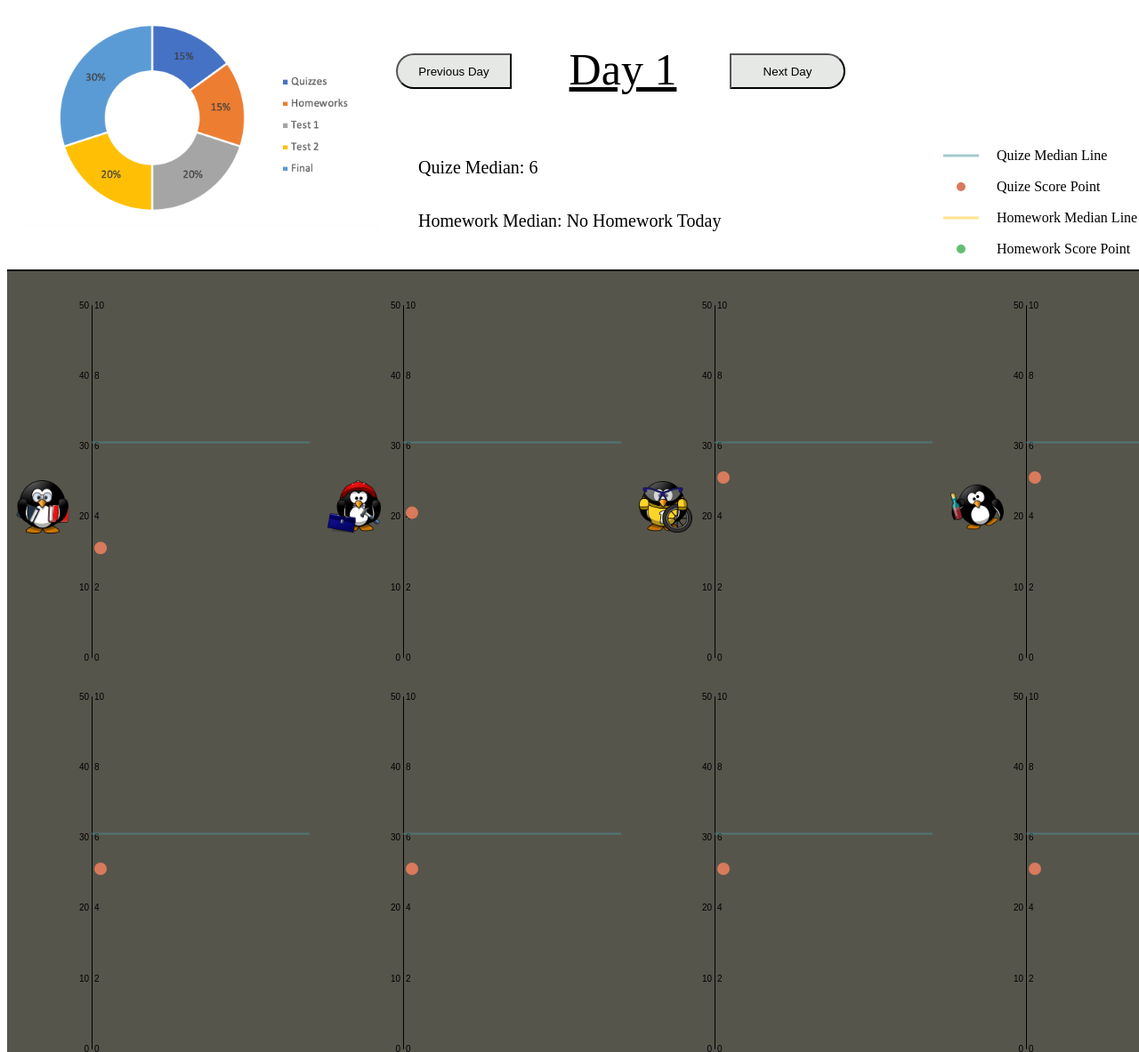
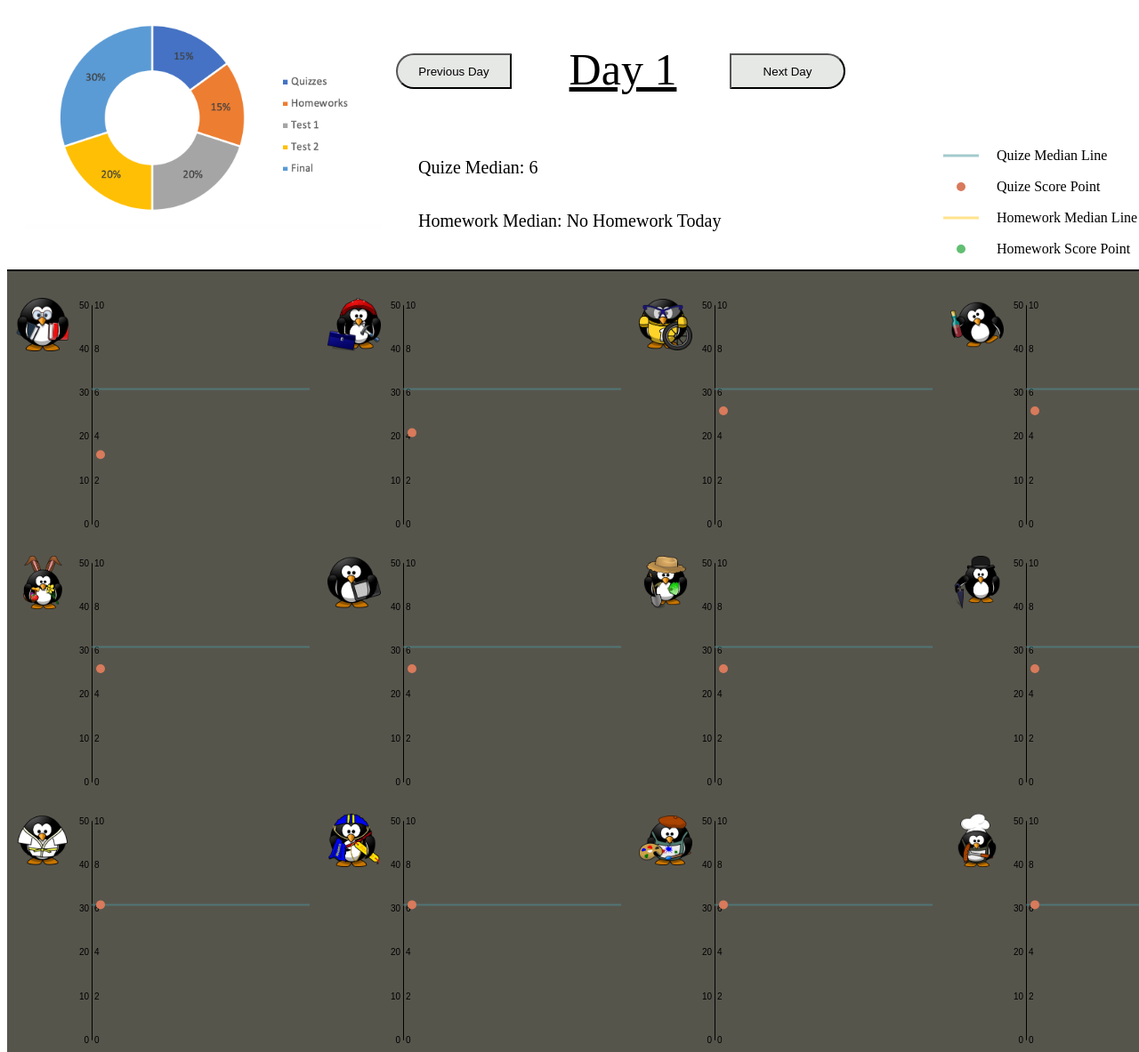
Before and after one commit to beckysx/Project2, a plain HTML site: page index.html in a window 1280 px wide. Shown: the part 275-1458 px from the top of the page at 89% size. Drawn offline with nearby package versions, Linux system fonts and the light colour scheme.

Commit message:
picture all set add on click

```diff
--- a/css.css
+++ b/css.css
@@ -71,3 +71,7 @@ left: 820px;
     top: 420px;
     left: 1050px;
 }
+
+.image{
+  cursor:pointer;
+}
--- a/js.js
+++ b/js.js
@@ -378,7 +378,7 @@ var getQuizeArray=function(d){
   // main chart fixed part
     var drawMainChart=function(d){
           // Student situation
-          var screen={width:1400/4,height:410};
+          var screen={width:1400/4,height:260};
           var margin = {top: 4, right: 10, bottom: 10, left: 100};
           var w = screen.width - margin.left - margin.right;
           var h = screen.height - margin.top - margin.bottom;
@@ -406,7 +406,7 @@ var getQuizeArray=function(d){
             var allstudentsvg=d3.select("#index").append("svg")
             .attr('id', 'allstudentsvg')
             .attr('width', 1400)
-            .attr('height', 5000)
+            .attr('height', 1770)
             .style('background', '#56554C')
 
             // group1
@@ -437,10 +437,10 @@ var getQuizeArray=function(d){
               svg.append("svg:image")
               .attr('xlink:href', function(){return "/penguins/"+d[index].picture})
               .attr('x', 10)
-              .attr('y', screen.height/2)
+              .attr('y', 0)
               .attr('width', 60)
               .attr('height', 60)
-              .attr('class', 'Image')
+              .attr('class', 'image')
             }
             //group2
             for(i=0;i<4;i++){
@@ -464,13 +464,23 @@ var getQuizeArray=function(d){
               svg.append("g").attr('class', 'hyaxis')
               .call(hyAxis)
               .attr('transform', 'translate(' + (margin.left-5) + ',' + margin.top + ')')
+
+              // student picture
+              var index=i+4
+              svg.append("svg:image")
+              .attr('xlink:href', function(){return "/penguins/"+d[index].picture})
+              .attr('x', 10)
+              .attr('y', 0)
+              .attr('width', 60)
+              .attr('height', 60)
+              .attr('class', 'image')
             }
             //group3
             for(i=0;i<4;i++){
               allstudentsvg.append("g")
               .attr('class', 'group3')
               .attr('transform', function(){
-                return 'translate(' + (i*screen.width) + ',' + (2*screen.height+60) + ')'
+                return 'translate(' + (i*screen.width) + ',' + (2*screen.height+90) + ')'
               })
               .append("svg")
               .attr('class', 'studentsvg')
@@ -487,13 +497,23 @@ var getQuizeArray=function(d){
               svg.append("g").attr('class', 'hyaxis')
               .call(hyAxis)
               .attr('transform', 'translate(' + (margin.left-5) + ',' + margin.top + ')')
+
+              // student picture
+              var index=i+8
+              svg.append("svg:image")
+              .attr('xlink:href', function(){return "/penguins/"+d[index].picture})
+              .attr('x', 10)
+              .attr('y', 0)
+              .attr('width', 60)
+              .attr('height', 60)
+              .attr('class', 'image')
             }
             //group4
             for(i=0;i<4;i++){
               allstudentsvg.append("g")
               .attr('class', 'group4')
               .attr('transform', function(){
-                return 'translate(' + (i*screen.width) + ',' + (3*screen.height+60) + ')'
+                return 'translate(' + (i*screen.width) + ',' + (3*screen.height+120) + ')'
               })
               .append("svg")
               .attr('class', 'studentsvg')
@@ -510,13 +530,23 @@ var getQuizeArray=function(d){
               svg.append("g").attr('class', 'hyaxis')
               .call(hyAxis)
               .attr('transform', 'translate(' + (margin.left-5) + ',' + margin.top + ')')
+
+              // student picture
+              var index=i+12
+              svg.append("svg:image")
+              .attr('xlink:href', function(){return "/penguins/"+d[index].picture})
+              .attr('x', 10)
+              .attr('y', 0)
+              .attr('width', 60)
+              .attr('height', 60)
+              .attr('class', 'image')
             }
             //group5
             for(i=0;i<4;i++){
               allstudentsvg.append("g")
               .attr('class', 'group5')
               .attr('transform', function(){
-                return 'translate(' + (i*screen.width) + ',' + (4*screen.height+60) + ')'
+                return 'translate(' + (i*screen.width) + ',' + (4*screen.height+150) + ')'
               })
               .append("svg")
               .attr('class', 'studentsvg')
@@ -533,13 +563,23 @@ var getQuizeArray=function(d){
               svg.append("g").attr('class', 'hyaxis')
               .call(hyAxis)
               .attr('transform', 'translate(' + (margin.left-5) + ',' + margin.top + ')')
+
+              // student picture
+              var index=i+16
+              svg.append("svg:image")
+              .attr('xlink:href', function(){return "/penguins/"+d[index].picture})
+              .attr('x', 10)
+              .attr('y', 0)
+              .attr('width', 60)
+              .attr('height', 60)
+              .attr('class', 'image')
             }
             //group6
             for(i=0;i<3;i++){
               allstudentsvg.append("g")
               .attr('class', 'group6')
               .attr('transform', function(){
-                return 'translate(' + (i*screen.width) + ',' + (5*screen.height+60) + ')'
+                return 'translate(' + (i*screen.width) + ',' + (5*screen.height+180) + ')'
               })
               .append("svg")
               .attr('class', 'studentsvg')
@@ -556,6 +596,16 @@ var getQuizeArray=function(d){
               svg.append("g").attr('class', 'hyaxis')
               .call(hyAxis)
               .attr('transform', 'translate(' + (margin.left-5) + ',' + margin.top + ')')
+
+              // student picture
+              var index=i+20
+              svg.append("svg:image")
+              .attr('xlink:href', function(){return "/penguins/"+d[index].picture})
+              .attr('x', 10)
+              .attr('y', 0)
+              .attr('width', 60)
+              .attr('height', 60)
+              .attr('class', 'image')
             }
 
 
@@ -571,7 +621,7 @@ var getQuizeArray=function(d){
 
         var date=1
 
-        var screen={width:1400/4,height:410};
+        var screen={width:1400/4,height:260};
         var margin = {top: 4, right: 10, bottom: 10, left: 100};
         var w = screen.width - margin.left - margin.right;
         var h = screen.height - margin.top - margin.bottom;
@@ -683,7 +733,7 @@ var getQuizeArray=function(d){
                 currentsvg.append('circle')
                     .attr('cx', xScale(date))
                     .attr('cy', qyScale(dayqscore))
-                    .attr('r', 7)
+                    .attr('r', 5)
                     .style('fill', '#D87A5B')
                     .attr('id', 'qSP');
 
@@ -702,7 +752,7 @@ var getQuizeArray=function(d){
                 currentsvg.append('circle')
                     .attr('cx', 0)
                     .attr('cy', 0)
-                    .attr('r', 7)
+                    .attr('r', 5)
                     .style('fill', '#61BF71')
                     .attr('fill-opacity', 0)
                     .attr('id', 'hSP');
```
